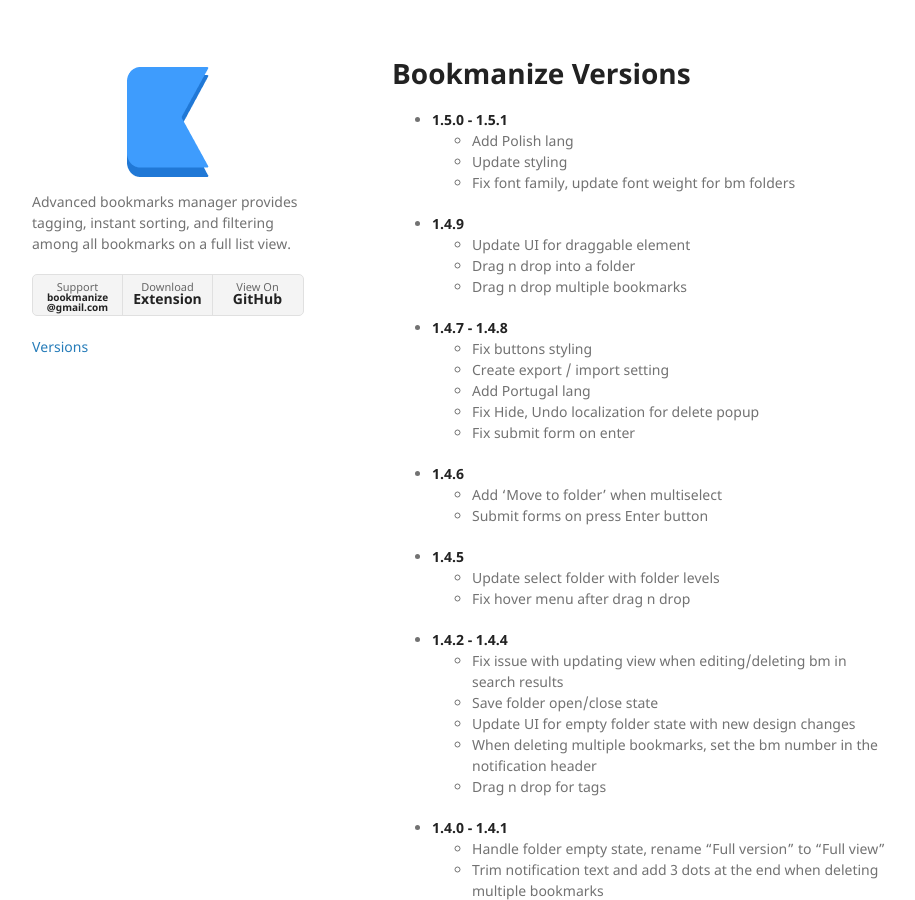
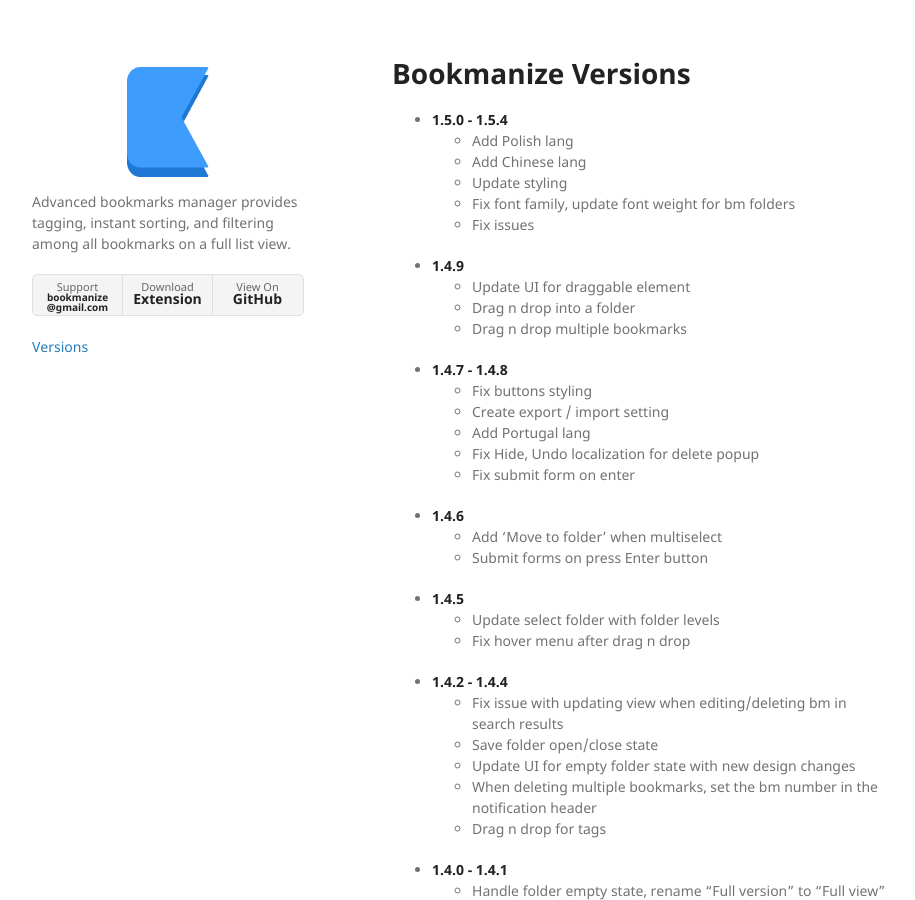
Before and after one commit to bookmanize/bookmanize.github.io, a Jekyll site: the page built from versions.md, in a window 1280 px wide and 900 px high. Shown: the whole window, without its empty margins (178-1093 px from the left). Built offline with Jekyll 4.4.1, drawn with Linux system fonts in a browser that asks for light colours.

Commit message:
Update versions.md

```diff
--- a/versions.md
+++ b/versions.md
@@ -4,10 +4,12 @@
 ---
 
 # Bookmanize Versions
-- **1.5.0 - 1.5.1**
+- **1.5.0 - 1.5.4**
     - Add Polish lang
+    - Add Chinese lang
     - Update styling
     - Fix font family, update font weight for bm folders
+    - Fix issues
 - **1.4.9**
     - Update UI for draggable element
     - Drag n drop into a folder
```
